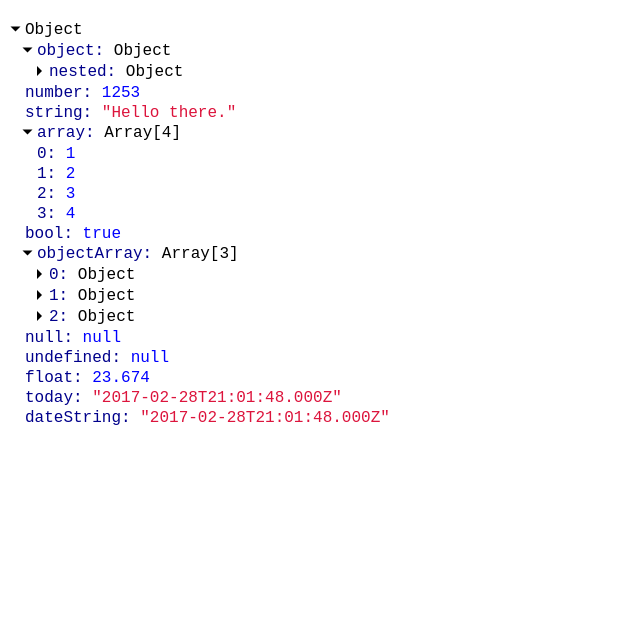
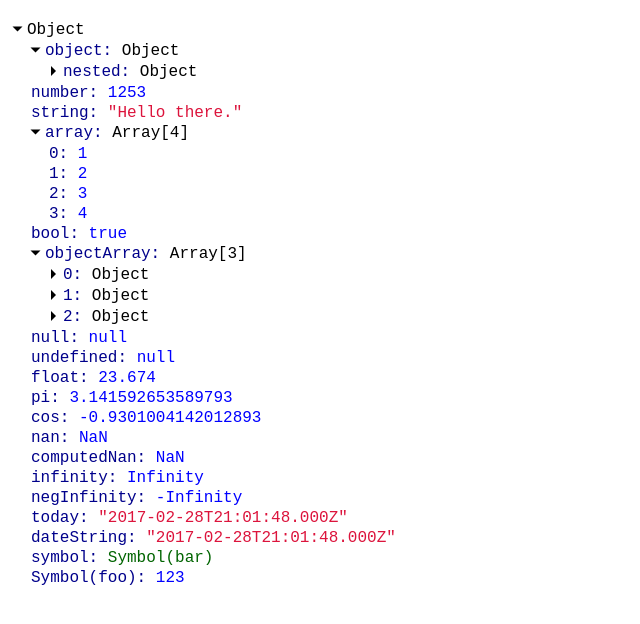
Before and after one commit to lucygilbert/json-display, a website: page index.html in a window 1280 px wide. Shown: the whole page, without its empty margins (0-640 px from the left). Drawn offline with Linux system fonts and the light colour scheme.

Commit message:
Add support for Symbols with example demonstration, and minor default style modifications.

```diff
--- a/index.html
+++ b/index.html
@@ -14,9 +14,19 @@
       null: null,
       undefined: undefined,
       float: 23.674,
+      pi: Math.PI,
+      cos: Math.cos(47.5),
+      nan: NaN,
+      computedNan: parseInt('nan'),
+      infinity: Infinity,
+      negInfinity: -Infinity,
       today: new Date(),
       dateString: (new Date()).toISOString()
     };
+    if (Symbol) {
+      exampleJson[Symbol('foo')] = 123;
+      exampleJson.symbol = Symbol('bar');
+    }
     var openLevels = 2;
     document.getElementById('main').appendChild(
       JSONDisplay(exampleJson, openLevels)
--- a/json-display.js
+++ b/json-display.js
@@ -35,13 +35,13 @@
       titleText: { tag: 'span', style: '' },
       openButton: {
         tag: 'span',
-        style: 'display: inline-block; border-top: 5px solid transparent; ' +
-               'border-bottom: 5px solid transparent; border-left: 5px solid black; ' +
-               'margin-right: 7px;',
+        style: 'display: inline-block; margin: 0px 7px 0px 2px; border-top: 5px solid transparent; '
+             + 'border-bottom: 5px solid transparent; border-left: 5px solid black;',
       },
-      contentsContainer: { tag: 'div', style: 'padding-left: 12px;' },
+      contentsContainer: { tag: 'div', style: 'padding-left: 18px;' },
       keyValuePair: { tag: 'span', style: 'display: block; margin-bottom: 2px;' },
       key: { tag: 'span', style: 'color: darkblue;' },
+      symbolValue: { tag: 'span', style: 'color: darkgreen;' },
       stringValue: { tag: 'span', style: 'color: crimson;' },
       numberValue: { tag: 'span', style: 'color: blue;' },
       booleanValue: { tag: 'span', style: 'color: blue;' },
@@ -94,6 +94,11 @@
         } else {
           container.appendChild(getStandardPair(key, json[key]));
         }
+      }
+      if (typeof Object.getOwnPropertySymbols === 'function') {
+        Object.getOwnPropertySymbols(json).forEach(symbol => {
+          container.appendChild(getStandardPair(symbol.toString(), json[symbol]));
+        });
       }
 
       return container;
@@ -162,6 +167,11 @@
       var valueElement;
       var nullType = 'object';
       switch (typeof value) {
+        case 'symbol':
+          valueElement = document.createElement(styleOptions.symbolValue.tag);
+          valueElement.style.cssText = styleOptions.symbolValue.style;
+          valueElement.appendChild(document.createTextNode(value.toString()));
+          break;
         case 'string':
           valueElement = document.createElement(styleOptions.stringValue.tag);
           valueElement.style.cssText = styleOptions.stringValue.style;
```
Also changed, not shown: test/style-overrides.spec.js (+3 -4 lines), test/type-handling.spec.js (+24 -0 lines).
